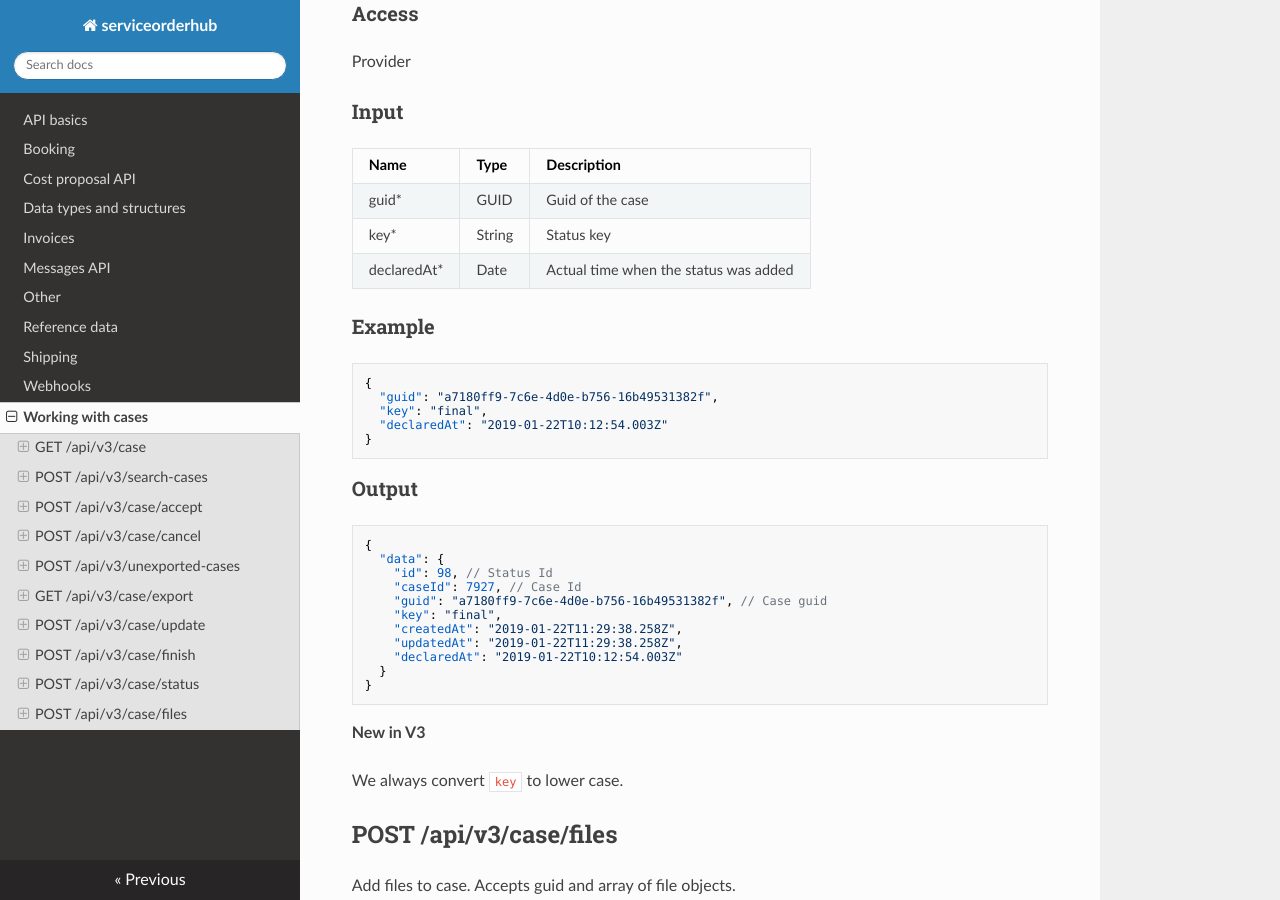
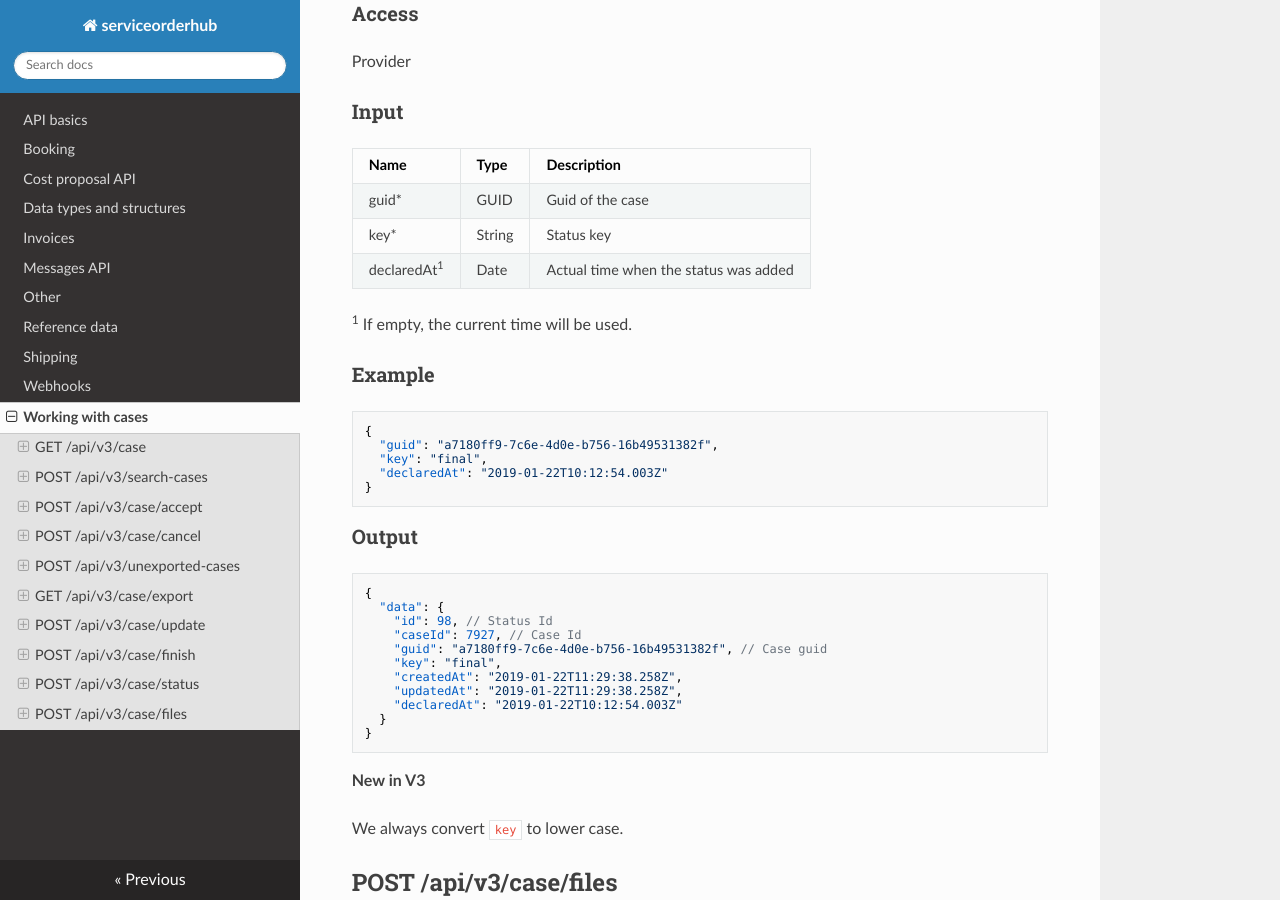
Before and after one commit to infocareworkshop/serviceorderhub-docs, an MkDocs documentation site: the page built from docs/Working with cases.md, in a window 1280 px wide and 900 px high, scrolled down 9907 px. Built offline with MkDocs 1.6.1, drawn with Linux system fonts in a browser that asks for light colours; nearby versions of some CDN libraries.

Commit message:
[ICW-163] Better docs

```diff
--- a/docs/Working with cases.md
+++ b/docs/Working with cases.md
@@ -578,7 +578,9 @@
 |--------------------|---------------|----------------------------|
 | guid\*             | GUID          | Guid of the case           |
 | key\*              | String        | Status key                 |
-| declaredAt\*       | Date          | Actual time when the status was added |
+| declaredAt<sup>1</sup> | Date      | Actual time when the status was added |
+
+<sup>1</sup> If empty, the current time will be used.
 
 ### Example
 
```
